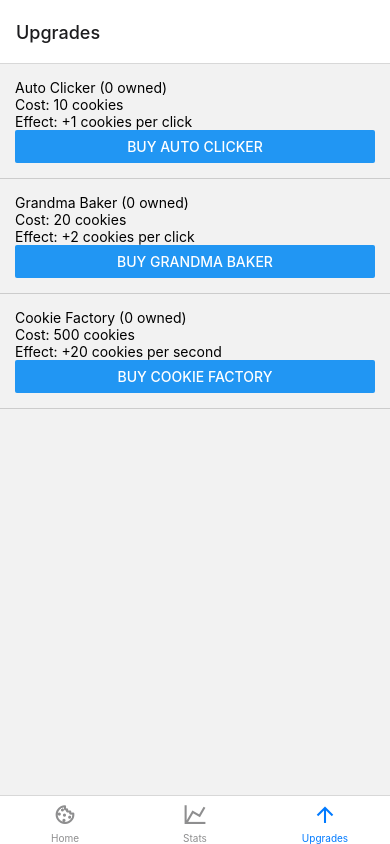
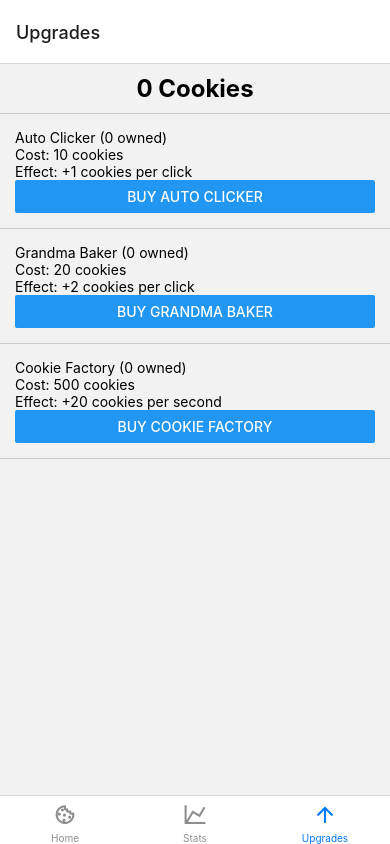
Before and after one commit to Andrew32A/cookie-clicker-app, a React Native app: screen /Upgrades in a window 390 px wide. Built offline with nearby package versions, Linux system fonts and the light colour scheme.

Commit message:
added total amount of cookies to top of upgrades screen

```diff
--- a/screens/UpgradesScreen.js
+++ b/screens/UpgradesScreen.js
@@ -25,9 +25,28 @@ export default function UpgradesScreen() {
     }
   };
 
+  const headerComponent = () => {
+    return (
+      <View
+        style={{
+          alignItems: "center",
+          justifyContent: "center",
+          padding: 10,
+          borderBottomWidth: 1,
+          borderBottomColor: "#ccc",
+        }}
+      >
+        <Text style={{ fontSize: 24, fontWeight: "bold" }}>
+          {cookies} Cookies
+        </Text>
+      </View>
+    );
+  };
+
   return (
     <FlatList
       data={upgrades}
+      ListHeaderComponent={headerComponent}
       renderItem={({ item }) => (
         <View
           style={{
```
